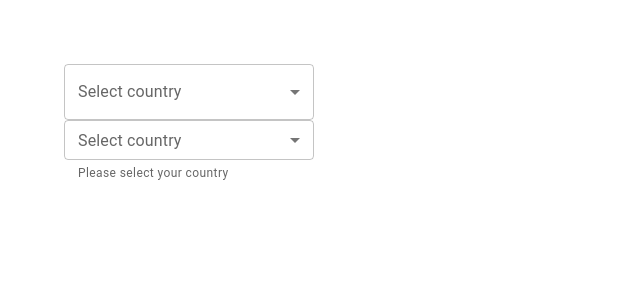
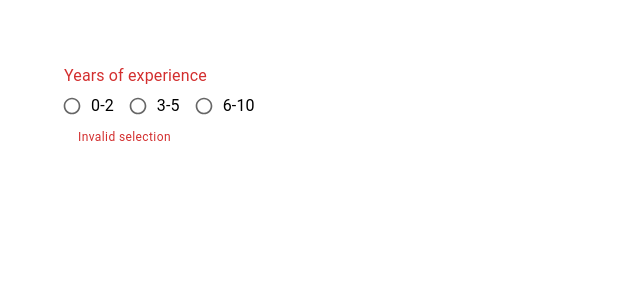
Before and after one commit to sailendrachettri/material-ui-learning, a React (Create React App) app: page / in a window 1280 px wide. Shown: the top 300 px of the page, without its empty margins (0-640 px from the left). Built offline with nearby package versions, Linux system fonts and the light colour scheme; the HTML template or start-up script is replaced by a standard one.

Commit message:
radio buttons

```diff
--- a/src/App.tsx
+++ b/src/App.tsx
@@ -1,6 +1,7 @@
 import React from 'react';
 import './App.css';
-import MuiSelect from './components/MuiSelect';
+import MuiRadio from './components/MuiRadio';
+// import MuiSelect from './components/MuiSelect';
 // import { MuiTypography } from './components/MuiTypography';
 // import MuiButtons from './components/MuiButtons';
 // import MuiTextField from './components/MuiTextField';
@@ -12,7 +13,8 @@
         {/* <MuiTypography /> */}
         {/* <MuiButtons /> */}
         {/* <MuiTextField /> */}
-        <MuiSelect />
+        {/* <MuiSelect /> */}
+        <MuiRadio />
       </div>
     </>
   );
--- /dev/null
+++ b/src/components/MuiRadio.tsx
@@ -0,0 +1,33 @@
+import { Box, FormControl, FormControlLabel, RadioGroup, Radio, FormLabel, FormHelperText } from '@mui/material'
+import React, { useState } from 'react'
+
+function MuiRadio() {
+    // use state hook
+    const [value, setValue] = useState('')
+
+
+    // methods
+    const handleChange = (event: React.ChangeEvent<HTMLInputElement>) => {
+        setValue(event.target.value)
+        console.log({ value });
+    }
+
+    return (
+        <>
+            <Box>
+                <FormControl error>
+                    <FormLabel id='job-experience-group-label'>Years of experience</FormLabel>
+                    <RadioGroup name='job-experience-group' aria-labelledby='job-experience-group-label' value={value} onChange={handleChange} row>
+                        <FormControlLabel control={<Radio color='success' size='small' />} label='0-2' value='0-2' />
+                        <FormControlLabel control={<Radio color='success' size='small' />} label='3-5' value='3-5' />
+                        <FormControlLabel control={<Radio color='success' size='small' />} label='6-10' value='6-10' />
+                    </RadioGroup>
+                    <FormHelperText>Invalid selection</FormHelperText>
+                </FormControl>
+
+            </Box>
+        </>
+    )
+}
+
+export default MuiRadio
```
